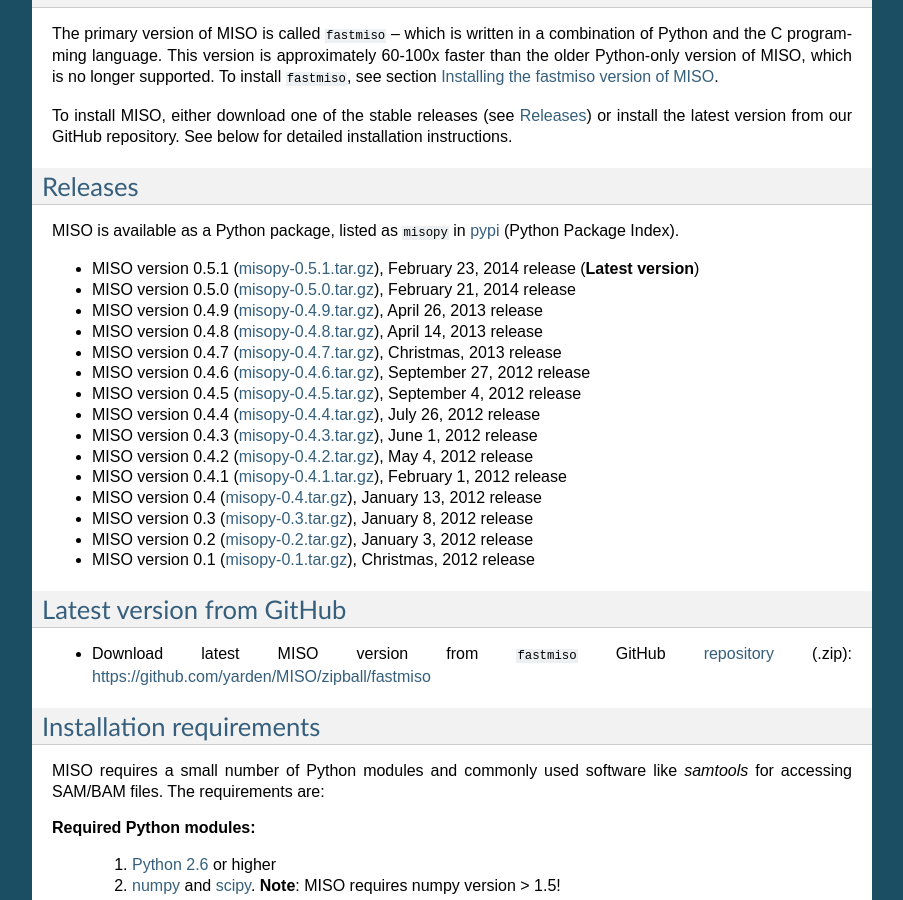
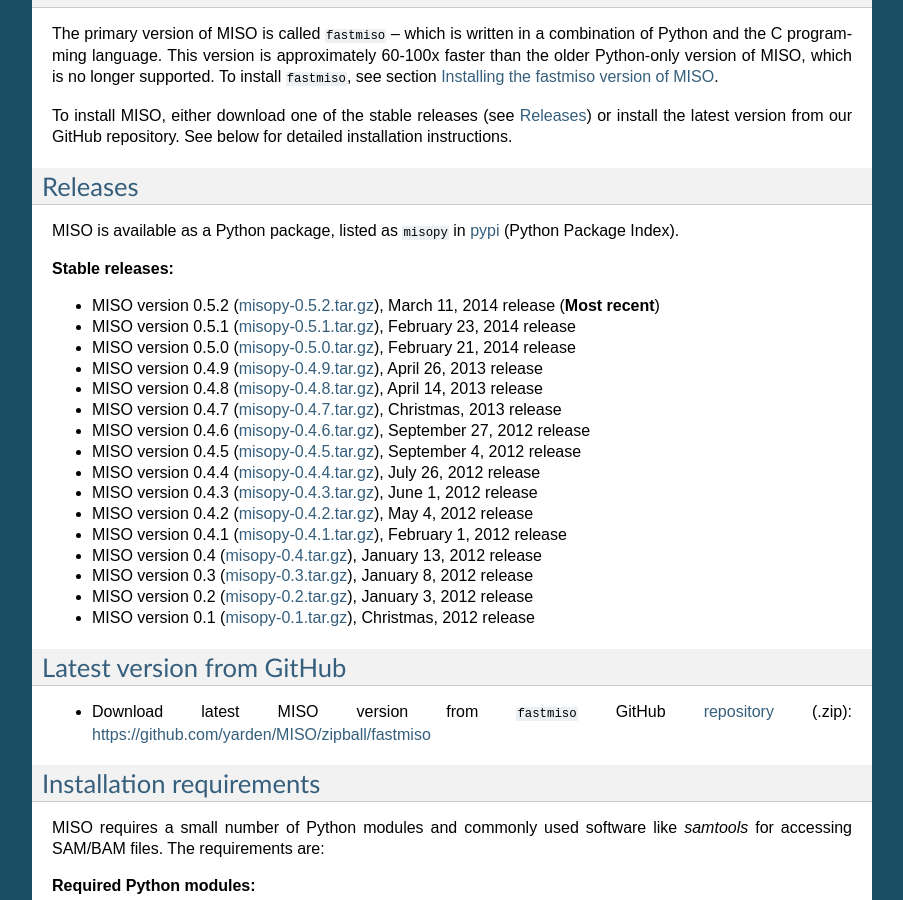
Before and after one commit to yarden/MISO, a Sphinx documentation site: the page built from docs/source/index.rst, in a window 1280 px wide and 900 px high, scrolled down 2662 px. Shown: the whole window, without its empty margins (198-1101 px from the left). Built offline with Sphinx 7.4.7, drawn with Linux system fonts in a browser that asks for light colours.

Commit message:
Revised docs

```diff
--- a/docs/source/index.rst
+++ b/docs/source/index.rst
@@ -110,7 +110,10 @@ Releases
 
 MISO is available as a Python package, listed as ``misopy`` in `pypi`_ (Python Package Index).
 
-* MISO version 0.5.1 (`misopy-0.5.1.tar.gz`_), February 23, 2014 release (**Latest version**)
+**Stable releases:**
+
+* MISO version 0.5.2 (`misopy-0.5.2.tar.gz`_), March 11, 2014 release (**Most recent**)
+* MISO version 0.5.1 (`misopy-0.5.1.tar.gz`_), February 23, 2014 release
 * MISO version 0.5.0 (`misopy-0.5.0.tar.gz`_), February 21, 2014 release
 * MISO version 0.4.9 (`misopy-0.4.9.tar.gz`_), April 26, 2013 release
 * MISO version 0.4.8 (`misopy-0.4.8.tar.gz`_), April 14, 2013 release
@@ -142,6 +145,7 @@ MISO is available as a Python package, listed as ``misopy`` in `pypi`_ (Python P
 .. _misopy-0.4.9.tar.gz: http://pypi.python.org/packages/source/m/misopy/misopy-0.4.9.tar.gz
 .. _misopy-0.5.0.tar.gz: http://pypi.python.org/packages/source/m/misopy/misopy-0.5.0.tar.gz
 .. _misopy-0.5.1.tar.gz: http://pypi.python.org/packages/source/m/misopy/misopy-0.5.1.tar.gz
+.. _misopy-0.5.2.tar.gz: http://pypi.python.org/packages/source/m/misopy/misopy-0.5.2.tar.gz
 
 
 Latest version from GitHub
--- a/misopy/__init__.py
+++ b/misopy/__init__.py
@@ -1 +1 @@
-__version__ = "0.5.1"
+__version__ = "0.5.2"
--- a/setup.py
+++ b/setup.py
@@ -73,7 +73,7 @@ for scheme in INSTALL_SCHEMES.values():
 ##
 ## Definition of the current version
 ##
-MISO_VERSION = "0.5.1"
+MISO_VERSION = "0.5.2"
 
 ##
 ## Generate a __version__.py attribute
@@ -93,7 +93,7 @@ setup(name = 'misopy',
       long_description = long_description,
       author = 'Yarden Katz,Gabor Csardi',
       author_email = 'yarden@mit.edu,gcsardi@stat.harvard.edu',
-        maintainer = 'Yarden Katz',
+      maintainer = 'Yarden Katz',
       maintainer_email = 'yarden@mit.edu',
       url = 'http://genes.mit.edu/burgelab/miso/',
       ext_modules = [splicing_extension],
```
